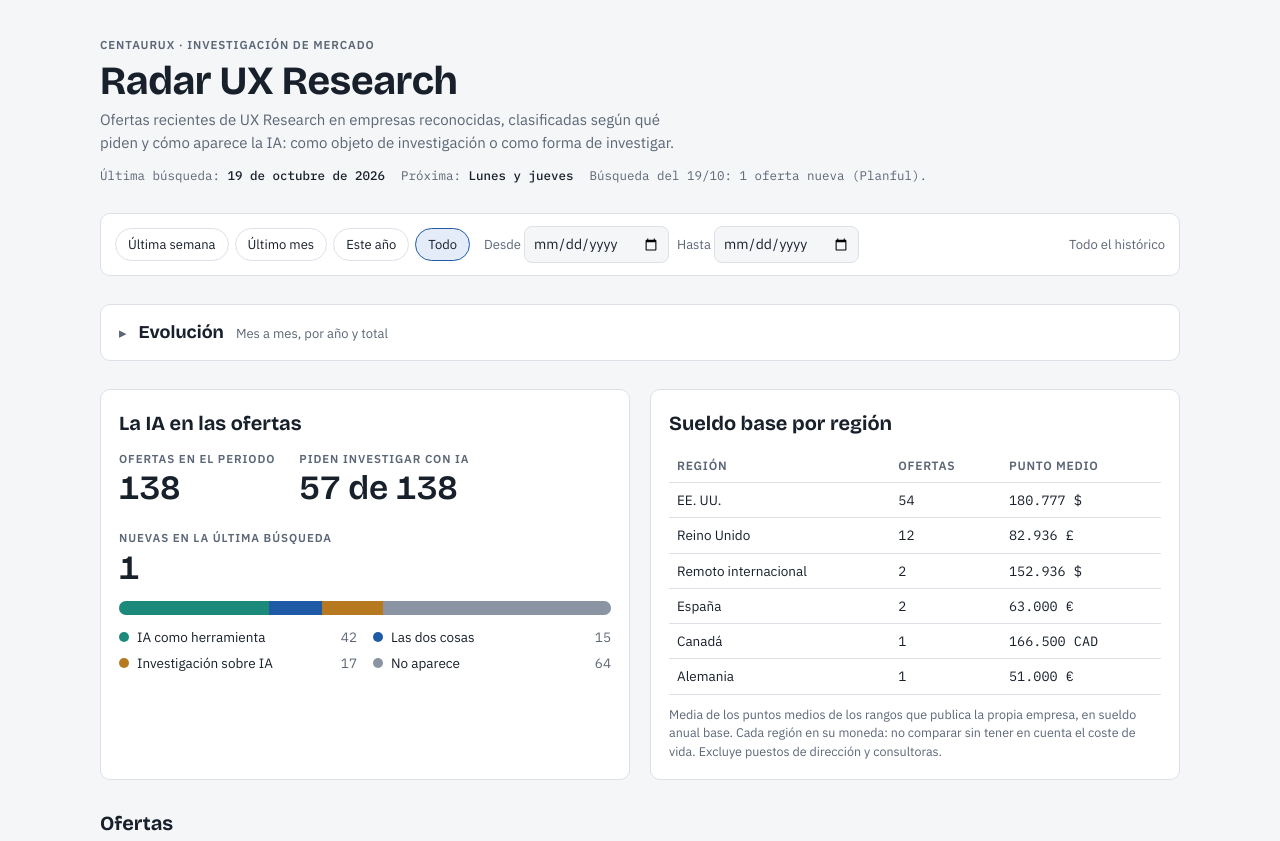
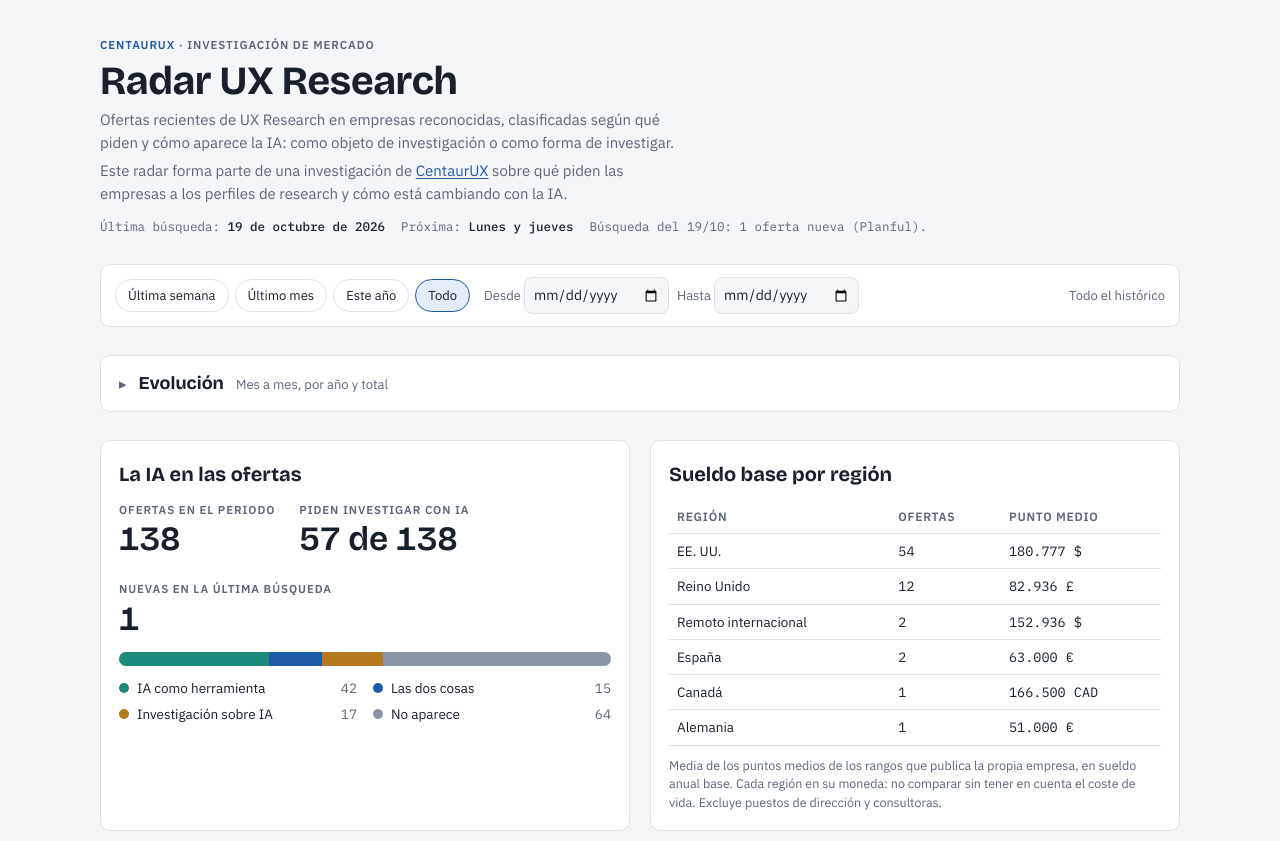
Before and after one commit to jrebate/uxresearch-job-radar, a plain HTML site: page index.html in a window 1280 px wide. Shown: the top 841 px of the page. Drawn offline with nearby package versions, Linux system fonts and the light colour scheme.

Commit message:
enlace a CentaurUX en la cabecera
Co-Authored-By: Claude Opus 5.5 (1M context) <noreply@anthropic.com>
Claude-Session: https://claude.ai/code/session_01L9tcrqQrWtnocXhwB6hvoN

```diff
--- a/index.html
+++ b/index.html
@@ -32,6 +32,9 @@ body{background:var(--bg);color:var(--ink);font-family:var(--f-body);font-size:1
 header{display:grid;gap:6px}
 h1{font-family:var(--f-display);font-size:clamp(28px,5vw,40px);line-height:1.1;margin:0;text-wrap:balance;letter-spacing:-0.01em}
 .sub{color:var(--muted);margin:0;max-width:65ch}
+.sub a,.label a{color:var(--accent);text-decoration:underline;text-underline-offset:2px}
+.label a{text-decoration:none}
+.label a:hover{text-decoration:underline}
 .status{display:flex;flex-wrap:wrap;gap:8px 16px;font-family:var(--f-mono);font-size:12.5px;color:var(--muted);margin-top:6px}
 .status b{color:var(--ink);font-weight:500}
 h2{font-family:var(--f-display);font-size:20px;margin:0 0 12px}
@@ -102,9 +105,10 @@ td.num{font-family:var(--f-mono);font-variant-numeric:tabular-nums;white-space:n
 <body>
 <div class="wrap">
   <header>
-    <span class="label">CentaurUX · Investigación de mercado</span>
+    <span class="label"><a href="https://centaurux.es" target="_blank" rel="noopener">CentaurUX</a> · Investigación de mercado</span>
     <h1>Radar UX Research</h1>
     <p class="sub">Ofertas recientes de UX Research en empresas reconocidas, clasificadas según qué piden y cómo aparece la IA: como objeto de investigación o como forma de investigar.</p>
+    <p class="sub about">Este radar forma parte de una investigación de <a href="https://centaurux.es" target="_blank" rel="noopener">CentaurUX</a> sobre qué piden las empresas a los perfiles de research y cómo está cambiando con la IA.</p>
     <div class="status" id="status"><span>Conectando con la base de datos…</span></div>
   </header>
 
```
